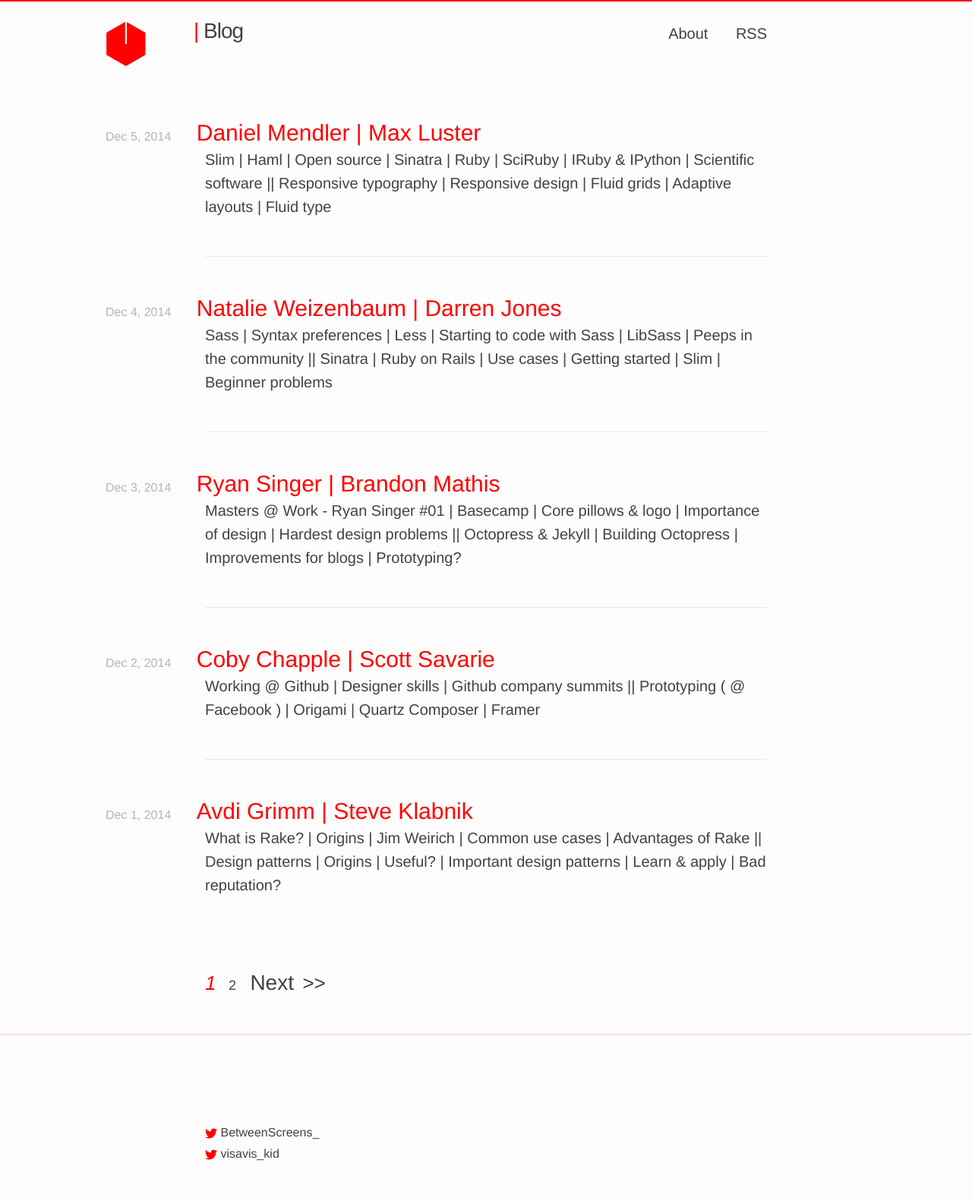
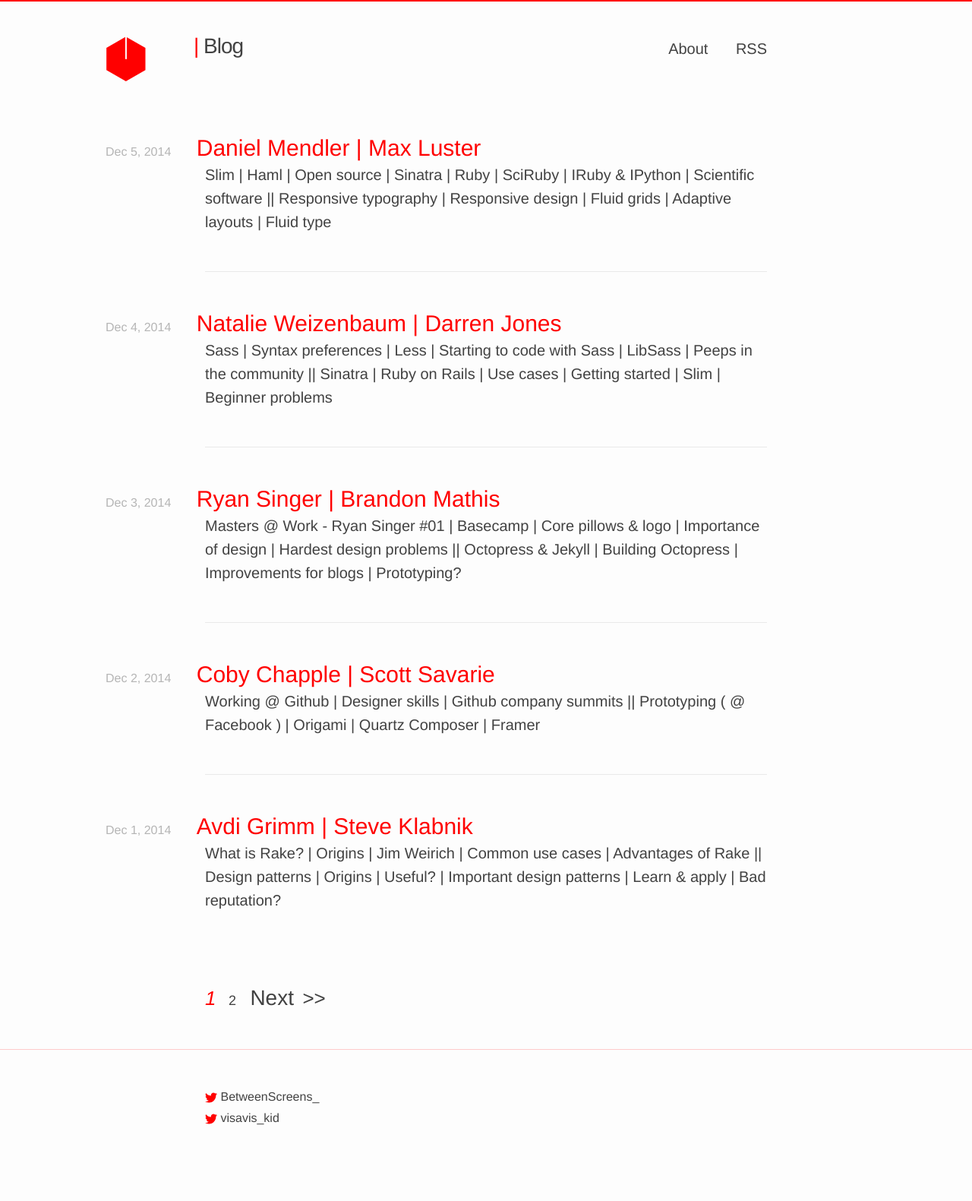
Before and after one commit to vis-kid/between_blog, a Jekyll site: the page built from index.html, in a window 1280 px wide. Shown: the whole page at 76% size. Built offline with Jekyll 4.4.1, drawn with Linux system fonts in a browser that asks for light colours; the list of posts is cut into pages by our own code; after the commit the page ends 1534 px from its top, so only the background shows below that.

Commit message:
Refactors styles for wrappers: header, footer Caused trouble with whitespace through insufficient specificity

```diff
--- a/_sass/_base.scss
+++ b/_sass/_base.scss
@@ -151,11 +151,8 @@
 .wrapper {
     max-width: -webkit-calc(800px - (#{$spacing-unit} * 2));
     max-width:         calc(800px - (#{$spacing-unit} * 2));
-		margin-top: 20px;
-		@media (min-width: 1000px) {
-    margin-top: 87px;
-	  }
-		margin-bottom: 0px;
+    margin-top: 20px;
+    margin-bottom: 0px;
     margin-right: auto;
     margin-left: auto;
     padding-right: $spacing-unit;
--- a/_sass/_layout.scss
+++ b/_sass/_layout.scss
@@ -9,9 +9,12 @@
 }
 
 .site-header .wrapper {
-  margin-top: 0px;
-	@include media-query($on-palm) {
+  margin-top: 20px;
+  @include media-query($on-palm) {
     margin-top: 25px;
+  }
+  @media (min-width: 1000px) {
+    margin-bottom: 87px;
   }
 }
 
```
